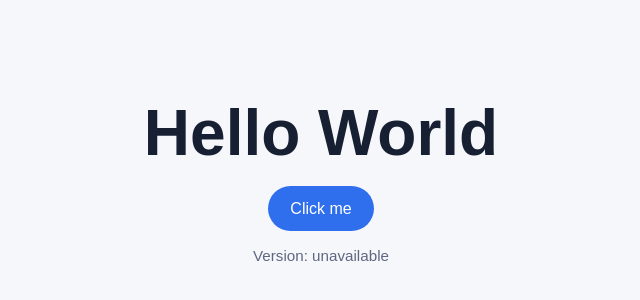
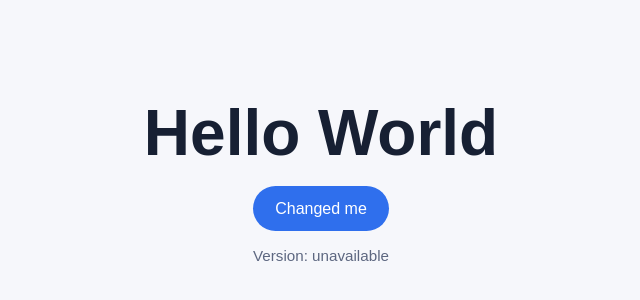
Before and after one commit to lukaskund/temp, a website: page index.html in a window 1280 px wide. Shown: the part 220-520 px from the top of the page, without its empty margins (319-959 px from the left). Drawn offline with Linux system fonts and the light colour scheme; no server answers.

Commit message:
Add test stage

```diff
--- a/index.html
+++ b/index.html
@@ -10,7 +10,7 @@
   <body>
     <main class="page">
       <h1>Hello World</h1>
-      <button id="hello-button" type="button">Click me</button>
+      <button id="hello-button" type="button">Changed me</button>
       <p id="version" class="version">Version: loading...</p>
     </main>
 
```
Also changed, not shown: 1 other file.
